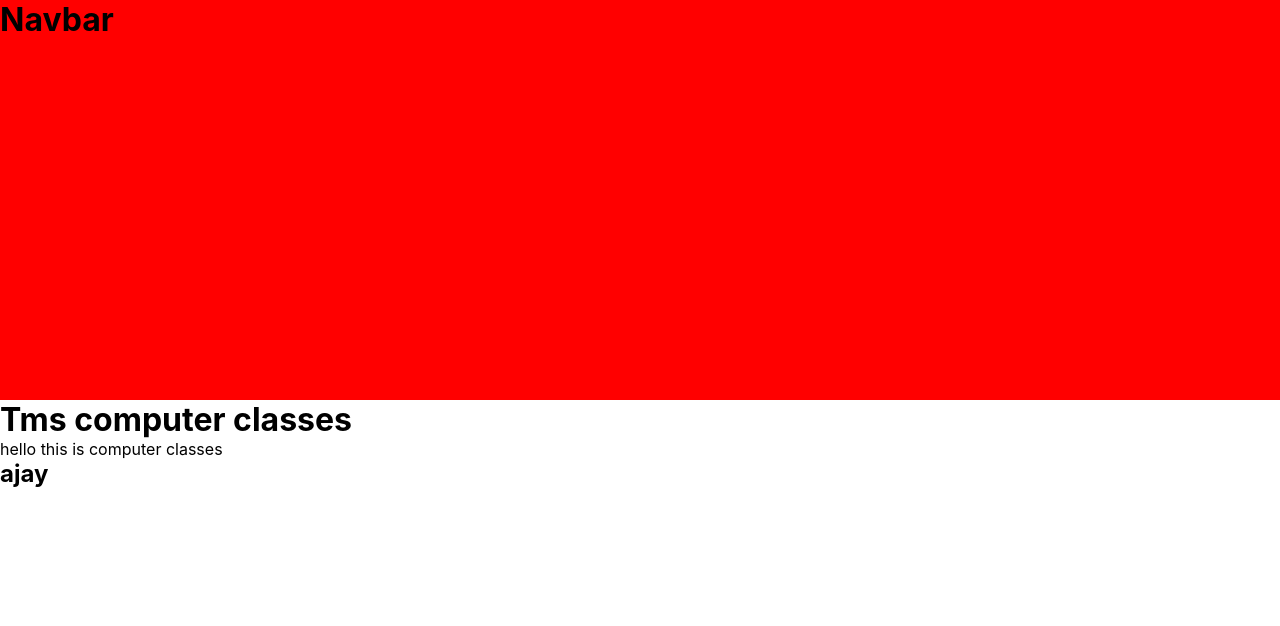
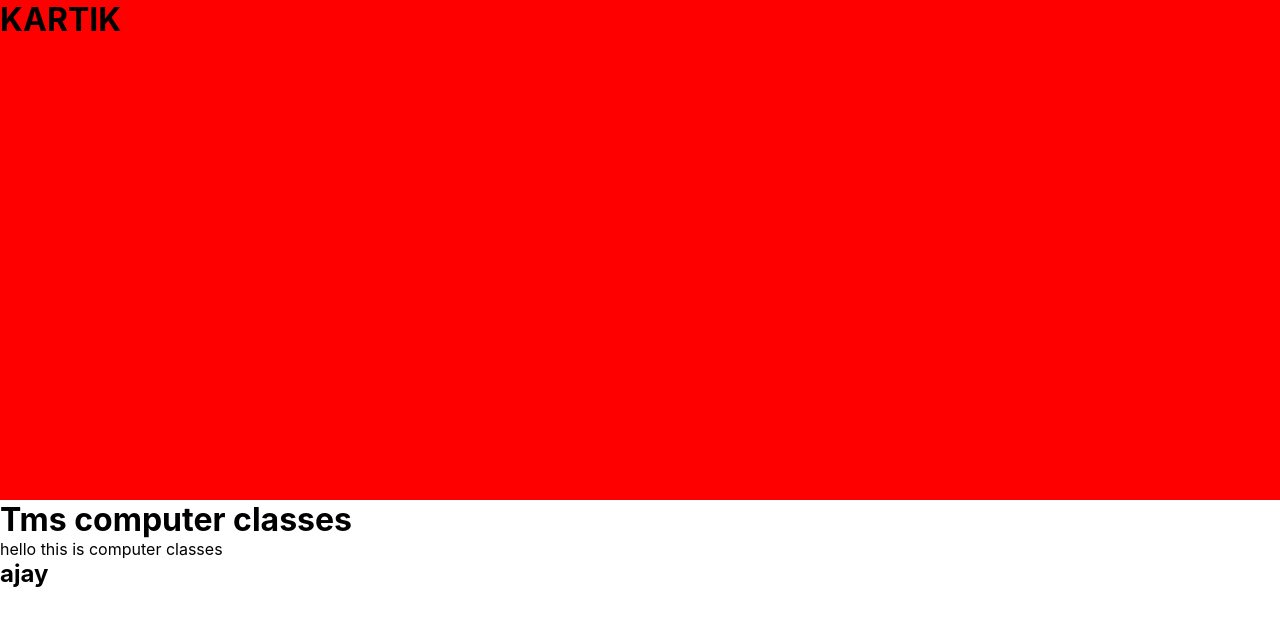
Before and after one commit to Aj052001/tmscode-, a React (Create React App) app: page / in a window 1280 px wide. Shown: the top 626 px of the page. Built offline with nearby package versions, Linux system fonts and the light colour scheme.

Commit message:
add main page

```diff
--- a/src/App.js
+++ b/src/App.js
@@ -1,13 +1,13 @@
 
 import './App.css';
 
-import Navbar from './Navbar';
+import Kartikmain from './Kartikmain';
 
 function App() {
   return (
 
     <>
-    <Navbar/>
+    <Kartikmain/>
 
 
 <h1>Tms computer classes</h1>
--- a/src/Navbar.css
+++ b/src/Kartikmain.css
@@ -1,5 +1,5 @@
-.navbar{
+.mainpage{
     background-color: red;
     width: 100%;
-    height: 400px;
+    height: 500px;
 }
--- /dev/null
+++ b/src/Kartikmain.js
@@ -0,0 +1,12 @@
+import React from 'react'
+import './Kartikmain.css'
+
+function Kartikmain() {
+  return (
+    <div className='mainpage'>
+      <h1> KARTIK</h1>
+    </div>
+  )
+}
+
+export default Kartikmain
--- a/src/Navbar.js
+++ /dev/null
@@ -1,16 +0,0 @@
-
-
-
-
-import React from 'react'
-import './Navbar.css'
-
-function Navbar() {
-  return (
-    <div className='navbar'>
-          <h1> Navbar</h1>
-    </div>
-  )
-}
-
-export default Navbar
```
